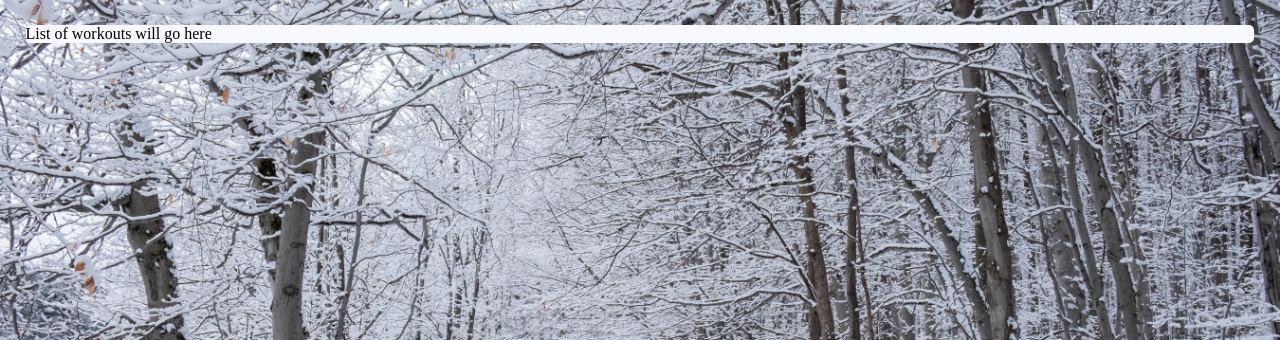
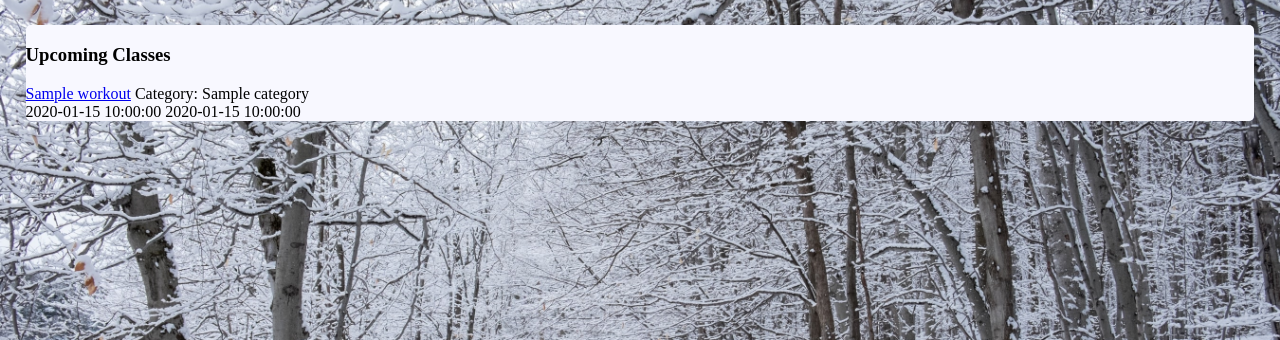
Before and after one commit to Stanhoucke/gym_web_app, a Flask app: page /workouts in a window 1280 px wide. Shown: the part 80-420 px from the top of the page. Run offline with Flask 2, Linux system fonts and the light colour scheme; a database or web service that is not in the repository returns one stand-in record (values such as "Sample title"); some libraries are stand-ins or nearby versions.

Commit message:
added data to workouts index page

```diff
--- a/app/controllers/members_controller.py
+++ b/app/controllers/members_controller.py
@@ -8,3 +8,9 @@ members_blueprint = Blueprint("members", __name__)
 def members():
     members = member_repository.select_all()
     return render_template("members/index.html", members=members)
+
+@members_blueprint.route("/members/<id>")
+def show_member(id):
+    member = member_repository.select(id)
+    workouts = member_repository.workouts(member)
+    return render_template("members/show.html", member=member, workouts=workouts)
--- a/app/controllers/workouts_controller.py
+++ b/app/controllers/workouts_controller.py
@@ -8,3 +8,9 @@ workouts_blueprint = Blueprint("workouts", __name__)
 def workouts():
     workouts = workout_repository.select_all()
     return render_template("workouts/index.html", workouts=workouts)
+
+@workouts_blueprint.route("/workouts/<id>")
+def show_workout(id):
+    workout = workout_repository.select(id)
+    members = workout_repository.members(workout)
+    return render_template("workouts/show.html", workout=workout, members=members)
--- a/app/static/css/header.css
+++ b/app/static/css/header.css
@@ -29,3 +29,9 @@ header {
     padding-left: 4%;
     list-style: none;
 }
+
+#nav-bar a:link, #nav-bar a:visited {
+    text-decoration: none;
+    color: ghostwhite;
+    font-weight: bold;
+}
--- a/app/static/css/style.css
+++ b/app/static/css/style.css
@@ -14,9 +14,3 @@ main {
     margin: 2%;
     border-radius: 5px;
 }
-
-a:link, a:visited {
-    text-decoration: none;
-    color: ghostwhite;
-    font-weight: bold;
-}
--- a/app/templates/workouts/index.html
+++ b/app/templates/workouts/index.html
@@ -1,5 +1,18 @@
 {% extends "base.html" %}
 
 {% block content %}
-    List of workouts will go here
+    <h3>Upcoming Classes</h3>
+    {% for workout in workouts %}
+        <div class="workout">
+            <div class="workout-description">
+                <a class="workout-name" href="/workouts/{{workout.id}}">{{ workout.name }}</a>
+                <span class="category">Category: {{ workout.category }}</span>
+            </div>
+            <div class="workout-timing">
+                <span class="workout-date">{{ workout.date }}</span>
+                <span class="workout-time">{{ workout.start_time }}</span>
+            </div>
+        </div>
+    {% endfor %}
+
 {% endblock %}
```
